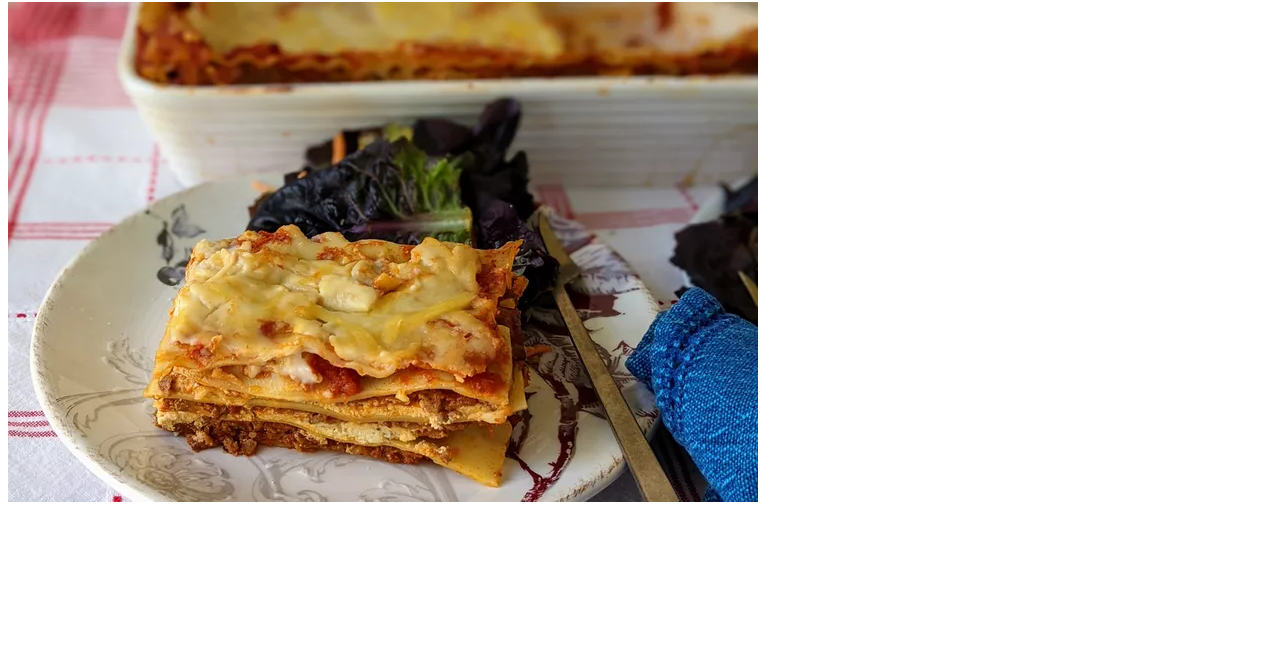
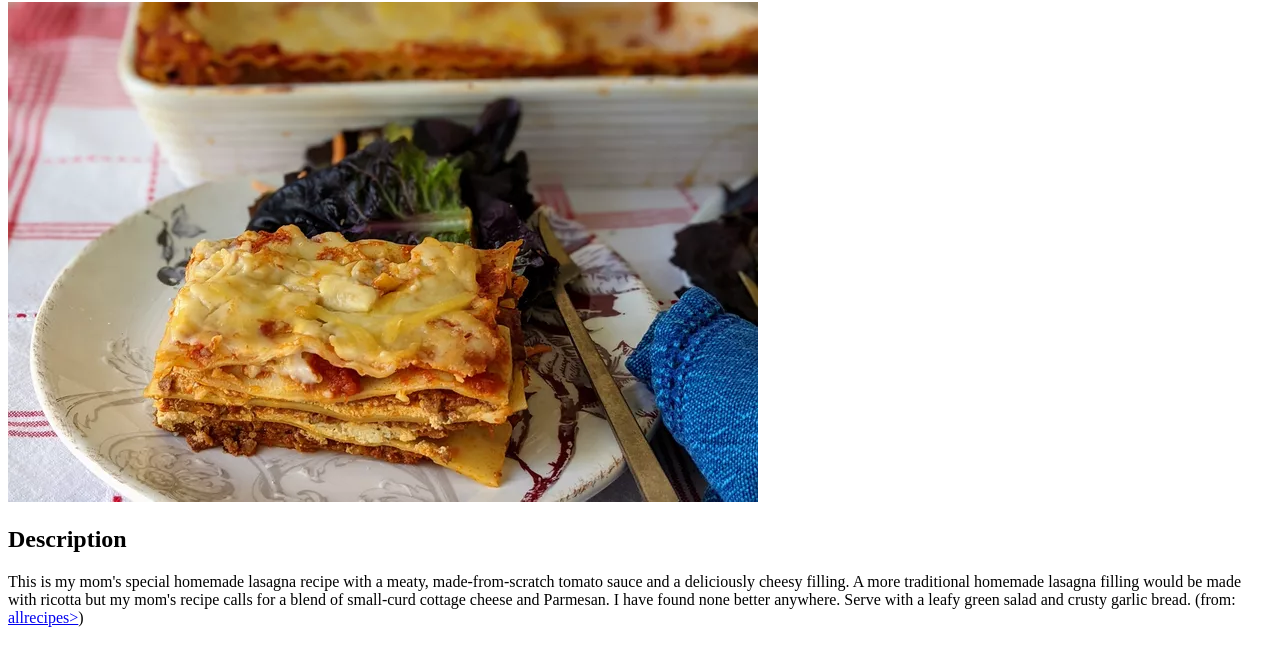
Before and after one commit to kenwongrph/odin-recipes, a plain HTML site: page recipes/lasagna.html in a window 1280 px wide. Shown: the part 78-744 px from the top of the page. Drawn offline with Linux system fonts and the light colour scheme.

Commit message:
Add description to lasagna recipe

```diff
--- a/recipes/lasagna.html
+++ b/recipes/lasagna.html
@@ -8,6 +8,10 @@
 <body>
     <h1>Lasagna</h1>
     <img src="lasagna.jpg">
+    <h2>Description</h2>
+    <p>
+        This is my mom's special homemade lasagna recipe with a meaty, made-from-scratch tomato sauce and a deliciously cheesy filling. A more traditional homemade lasagna filling would be made with ricotta but my mom's recipe calls for a blend of small-curd cottage cheese and Parmesan. I have found none better anywhere. Serve with a leafy green salad and crusty garlic bread.  (from: <a href="https://www.allrecipes.com/recipe/19344/homemade-lasagna/">allrecipes></a>)
+    </p>
 
 </body>
 </html>
```
